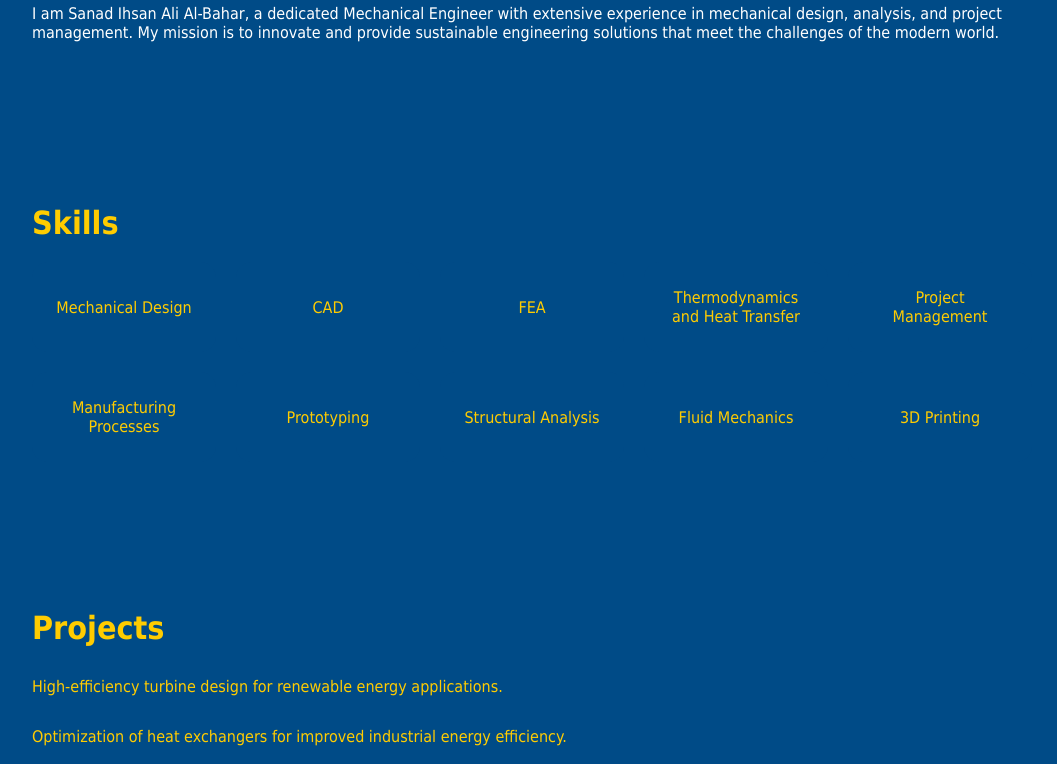
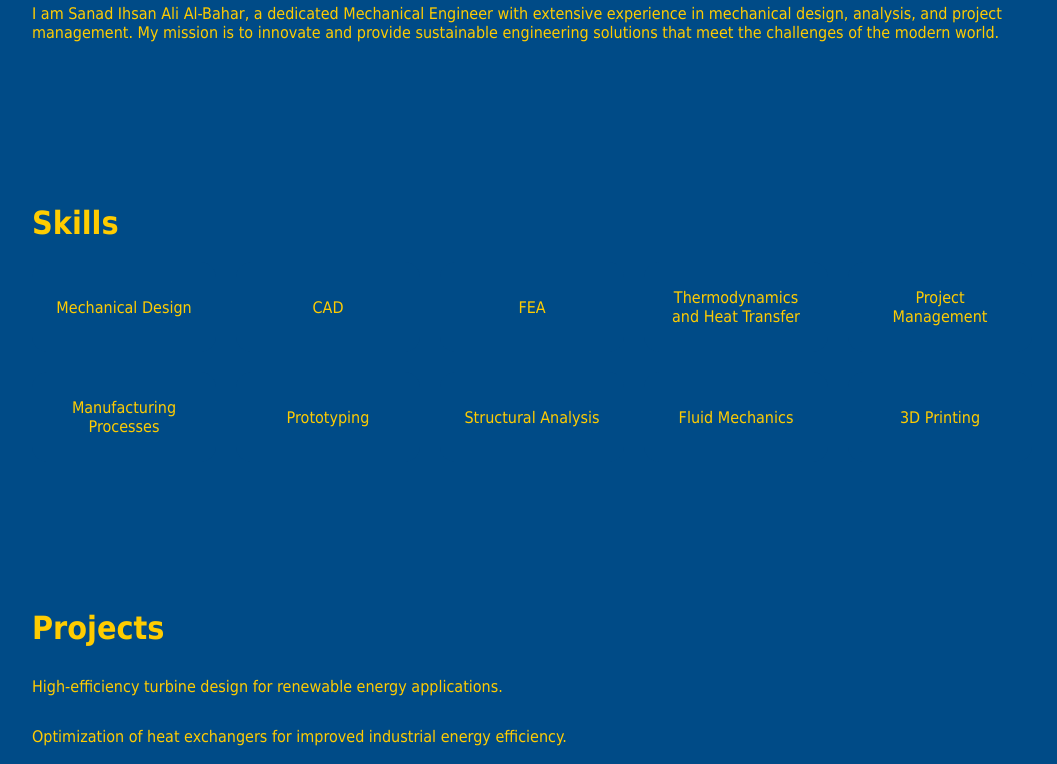
Before and after one commit to a1reference/Sanad-s-Page, a plain HTML site: page index.html in a window 1280 px wide. Shown: the part 710-1474 px from the top of the page, without its empty margins (108-1165 px from the left). Drawn offline with Linux system fonts and the light colour scheme.

Commit message:
Add files via upload

```diff
--- a/index.html
+++ b/index.html
@@ -15,7 +15,7 @@
             margin: 0;
             padding: 0;
             background-color: #004B87;
-            color: #fff;
+            color: #FFCC00;
             scroll-behavior: smooth;
         }
 
```
